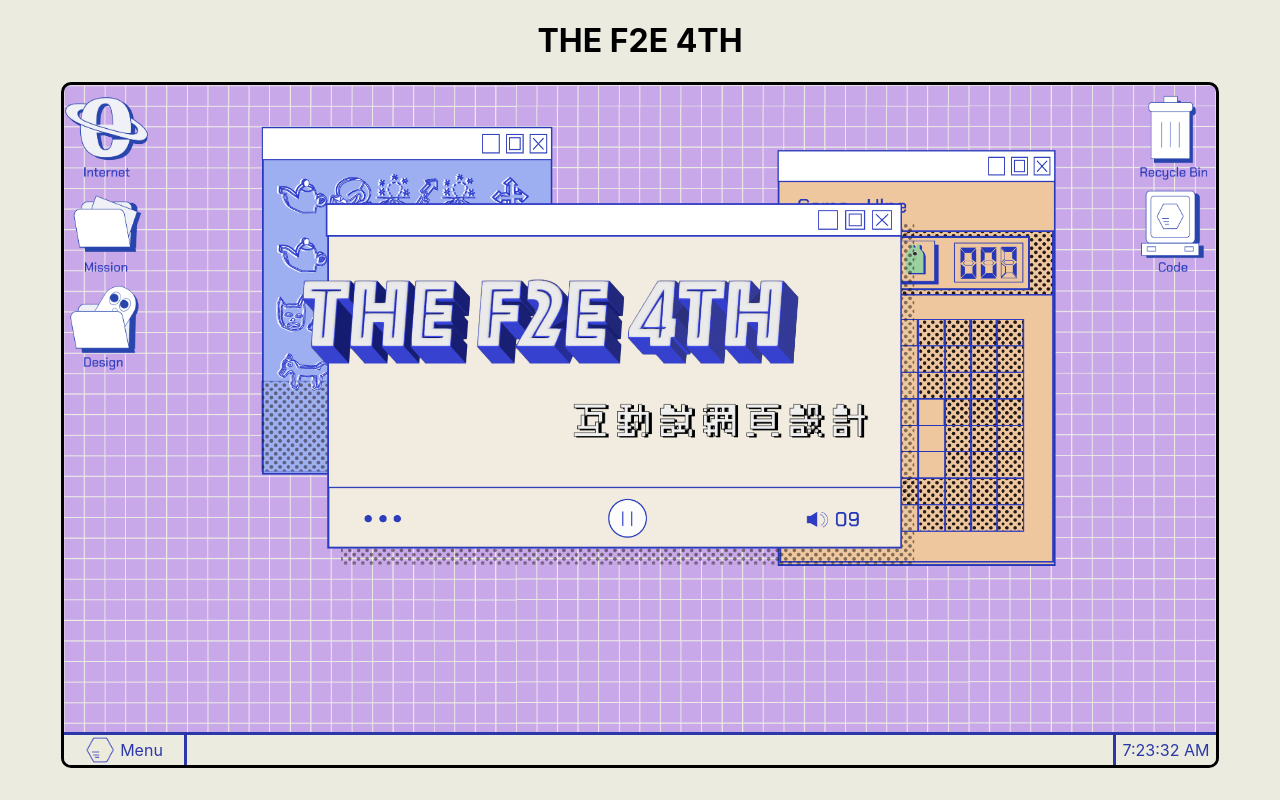
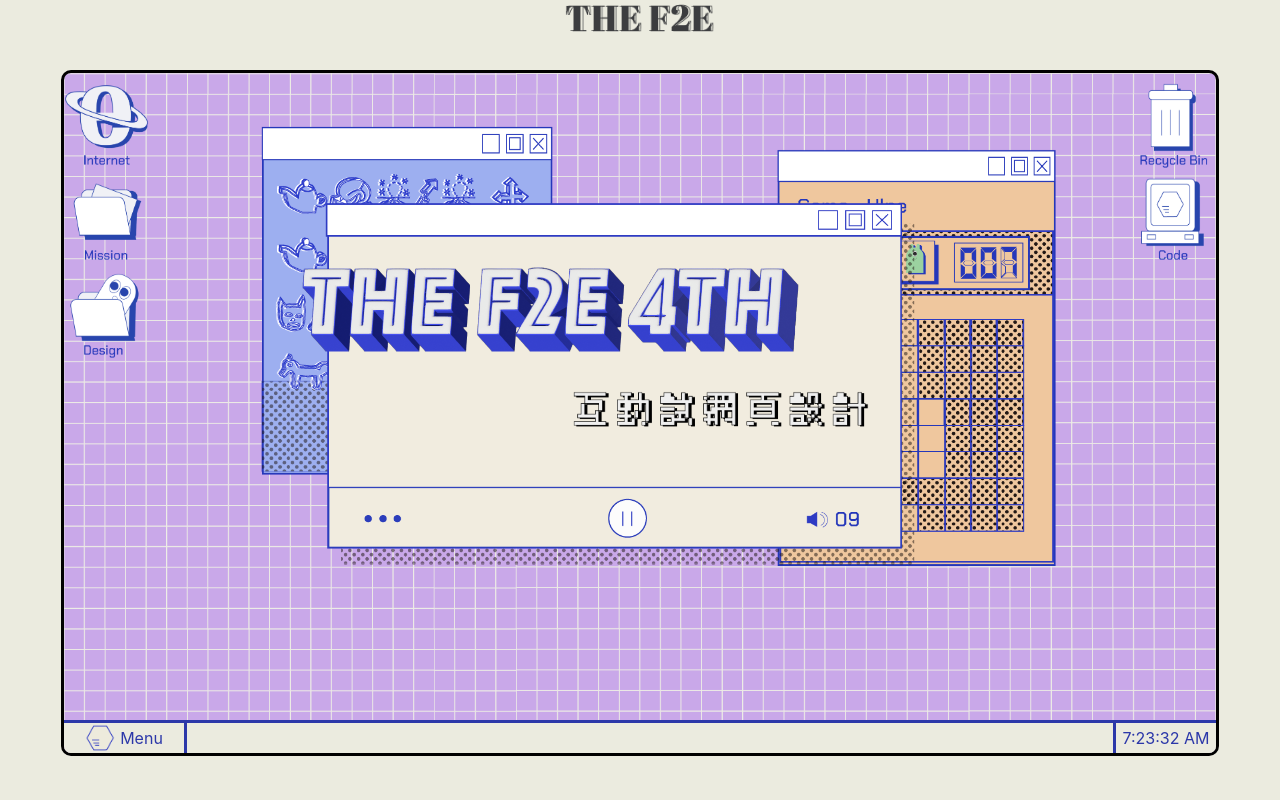
Before and after one commit to JamieLee0510/2022-hexschool-challenge-parallax, a React (Create React App) app: page / in a window 1280 px wide. Shown: the top 800 px of the page. Built offline with nearby package versions, Linux system fonts and the light colour scheme.

Commit message:
UPDATE:section-1 title image change

```diff
--- a/src/blocks/Area1/area1.scss
+++ b/src/blocks/Area1/area1.scss
@@ -8,8 +8,12 @@
     // padding-left: 40px;
     margin: 0;
     overflow: hidden;
-    .title {
-        text-align: center;
+    .title-area {
+        .title-logo {
+            margin: auto;
+            width: 150px;
+            height: 50px;
+        }
     }
     .window_area_outer {
         width: 90%;
--- a/src/blocks/Area1/index.tsx
+++ b/src/blocks/Area1/index.tsx
@@ -4,6 +4,7 @@ import { ScrollTrigger } from 'gsap/ScrollTrigger';
 
 import IconWraper from '../../components/IconWraper';
 import WindowWraper from '../../components/WindowWraper01';
+import headerImg from '../../assets/section01/logo_thef2e.png';
 import windowBackgrountImg from '../../assets/section01/background02.png';
 import iconMenu from '../../assets/section01/bar_icon.png';
 import iconInternet from '../../assets/section01/icon_Internet.png';
@@ -44,7 +45,7 @@ export default function Area1() {
                     backgroundSize: '100%'
                 }
             );
-        },windowBg);
+        }, windowBg);
         return () => {
             ctx.revert();
         };
@@ -52,8 +53,10 @@ export default function Area1() {
 
     return (
         <div className="root1">
-            <div className="title">
-                <h1>THE F2E 4TH</h1>
+            <div className="title-area">
+                <div className="title-logo">
+                    <ImageWraper imgUrl={headerImg} />
+                </div>
             </div>
 
             {/* <div className="window_area_outer" ref={windowBg}> */}
--- a/src/blocks/Area3/area3.scss
+++ b/src/blocks/Area3/area3.scss
@@ -10,7 +10,7 @@
 
     .panel {
         // background-color: #2e3966;
-        background: linear-gradient(to right, #2e3966 99%, #202a34 1%);
+        background: linear-gradient(to right, #2e3966 99%, rgb(71, 74, 87) 1%);
         background-size: 100px 100%;
         height: 100vh;
         top: 0;
--- a/src/components/ImageWraper.tsx
+++ b/src/components/ImageWraper.tsx
@@ -5,5 +5,5 @@ type ImageProps = {
 };
 
 export default function ImageWraper({ imgUrl }: ImageProps) {
-    return <img src={imgUrl} alt="" style={{ width: '100%', height: '100%' }} />;
+    return <img src={imgUrl} alt="" style={{ width: '100%', height: 'auto' }} />;
 }
```
Also changed, not shown: src/assets/section01/background01.png (deleted), src/assets/section01/logo_thef2e.png (added).
